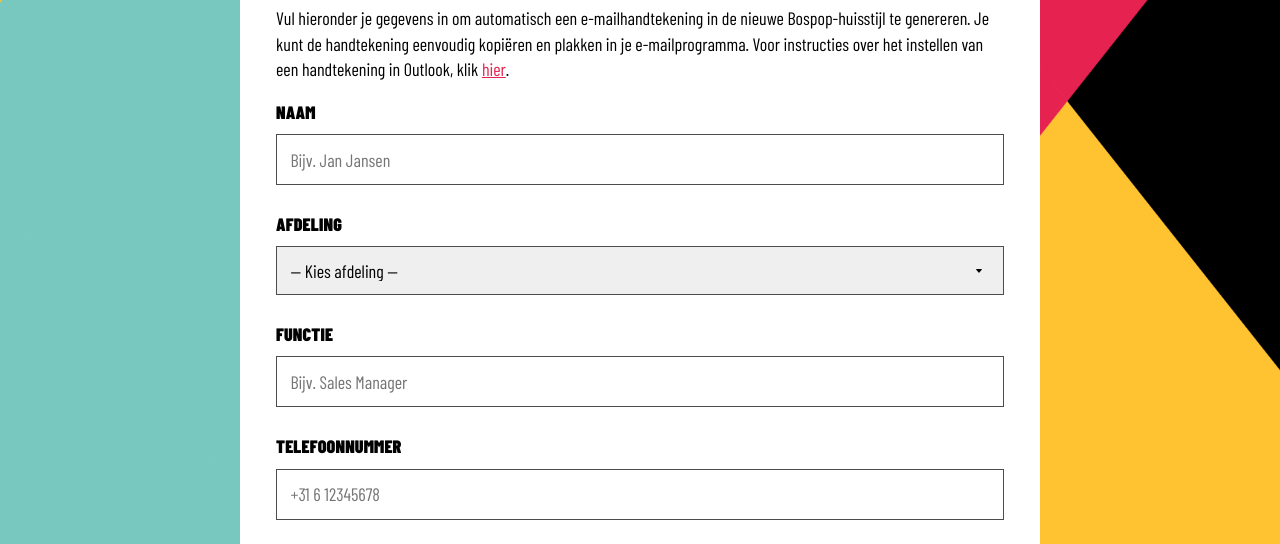
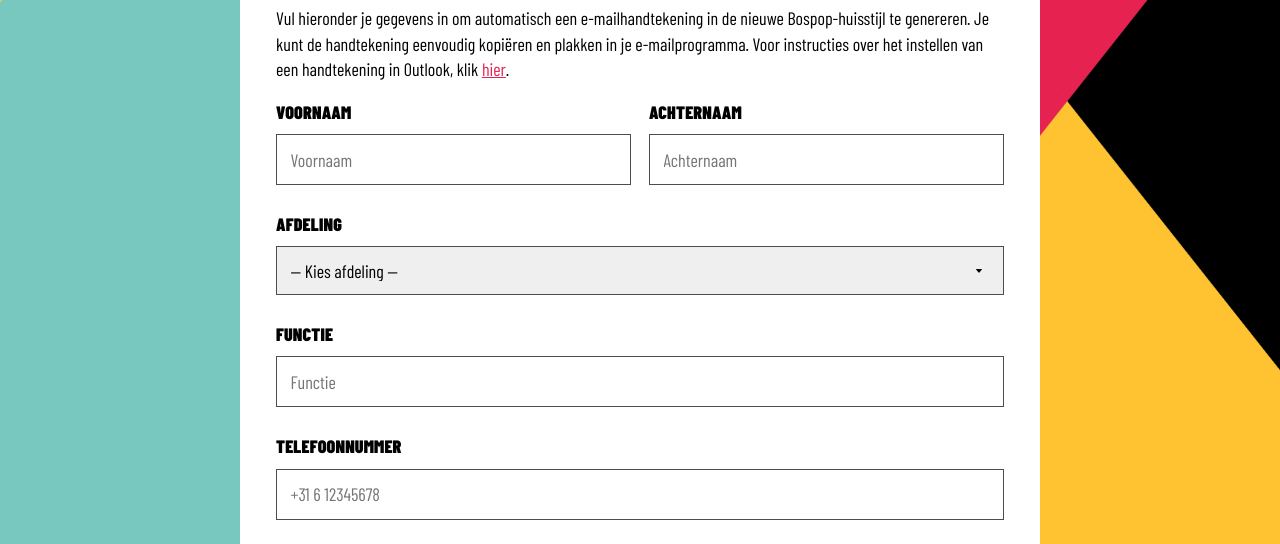
Before and after one commit to emielwolter/bospop-emailhandtekening-generator-v2, a plain HTML site: page index.html in a window 1280 px wide. Shown: the part 206-750 px from the top of the page. Drawn offline with Linux system fonts and the light colour scheme.

Commit message:
seperate fname lname

```diff
--- a/css/styles.css
+++ b/css/styles.css
@@ -92,6 +92,19 @@ a {
 .form-group {
   margin-bottom: 1.5rem;
 }
+
+/* 1) flex-container voor de twee velden */
+.form-row {
+  display: flex;
+  gap: 1rem; /* ruimte tussen de twee velden */
+}
+
+/* 2) laat beide form-groups even breed meeschalen */
+.form-row .form-group {
+  flex: 1; /* beide nemen 50% van de ruimte */
+  margin-bottom: 1.5rem; /* behoud je bestaande afstand naar onder */
+}
+
 label {
   display: block;
   font-family: var(--font-heading);
--- a/index.html
+++ b/index.html
@@ -26,14 +26,20 @@
       </p>
 
       <form id="sigForm">
-        <div class="form-group">
-          <label for="name">Naam</label>
-          <input
-            type="text"
-            id="name"
-            name="name"
-            placeholder="Bijv. Jan Jansen"
-          />
+        <div class="form-row">
+          <div class="form-group">
+            <label for="fname">Voornaam</label>
+            <input type="text" id="fname" name="fname" placeholder="Voornaam" />
+          </div>
+          <div class="form-group">
+            <label for="lname">Achternaam</label>
+            <input
+              type="text"
+              id="lname"
+              name="lname"
+              placeholder="Achternaam"
+            />
+          </div>
         </div>
         <div class="form-group">
           <label for="department">Afdeling</label>
@@ -60,12 +66,7 @@
         </div>
         <div class="form-group">
           <label for="role">Functie</label>
-          <input
-            type="text"
-            id="role"
-            name="role"
-            placeholder="Bijv. Sales Manager"
-          />
+          <input type="text" id="role" name="role" placeholder="Functie" />
         </div>
         <div class="form-group">
           <label for="phone">Telefoonnummer</label>
--- a/js/main.js
+++ b/js/main.js
@@ -4,8 +4,8 @@ const copyBtn = document.getElementById("copyBtn");
 
 function renderSignature(data) {
   const website = `<a href="https://bospopfestival.nl/" style="text-decoration: none; color: #000;">bospopfestival.nl</a>`;
-  const name =
-    data.name || '<span class="placeholder">Voornaam Achternaam</span>';
+  const fname = data.fname || '<span class="placeholder">Voornaam</span>';
+  const lname = data.lname || '<span class="placeholder">Achternaam</span>';
   const role = data.role || '<span class="placeholder">Functie</span>';
   const department =
     data.department || '<span class="placeholder">Afdeling</span>';
@@ -20,7 +20,7 @@ function renderSignature(data) {
         <tbody>
             <tr>
                 <td style="FONT-SIZE: 10pt; FONT-FAMILY: Arial, sans-serif; WIDTH:300px; COLOR: #000; line-height: 18px; border-right: solid 1px #000; padding-left: 20px;">
-                    <span style="FONT-SIZE: 26pt; FONT-FAMILY: Arial, sans-serif; COLOR: #000; line-height: 30px; text-transform: uppercase; font-weight: 900">${name}</span><br/>
+                    <span style="FONT-SIZE: 26pt; FONT-FAMILY: Arial, sans-serif; COLOR: #000; line-height: 30px; text-transform: uppercase; font-weight: 900">${fname}<br>${lname}</span><br/>
                     <span style="FONT-SIZE: 10pt; FONT-FAMILY: Arial, sans-serif; COLOR: #000; text-transform: uppercase; font-weight: bold">${department}</span><br/>
                     <span style="FONT-SIZE: 10pt; FONT-FAMILY: Arial, sans-serif; COLOR: #000; text-transform: uppercase; font-weight: bold">${role}</span>
                 </td>
@@ -42,7 +42,8 @@ function renderSignature(data) {
 form.addEventListener("input", () => {
   const fd = new FormData(form);
   const data = {
-    name: fd.get("name")?.trim(),
+    fname: fd.get("fname")?.trim(),
+    lname: fd.get("lname")?.trim(),
     department: fd.get("department")?.trim(),
     role: fd.get("role")?.trim(),
     phone: fd.get("phone")?.trim(),
```
